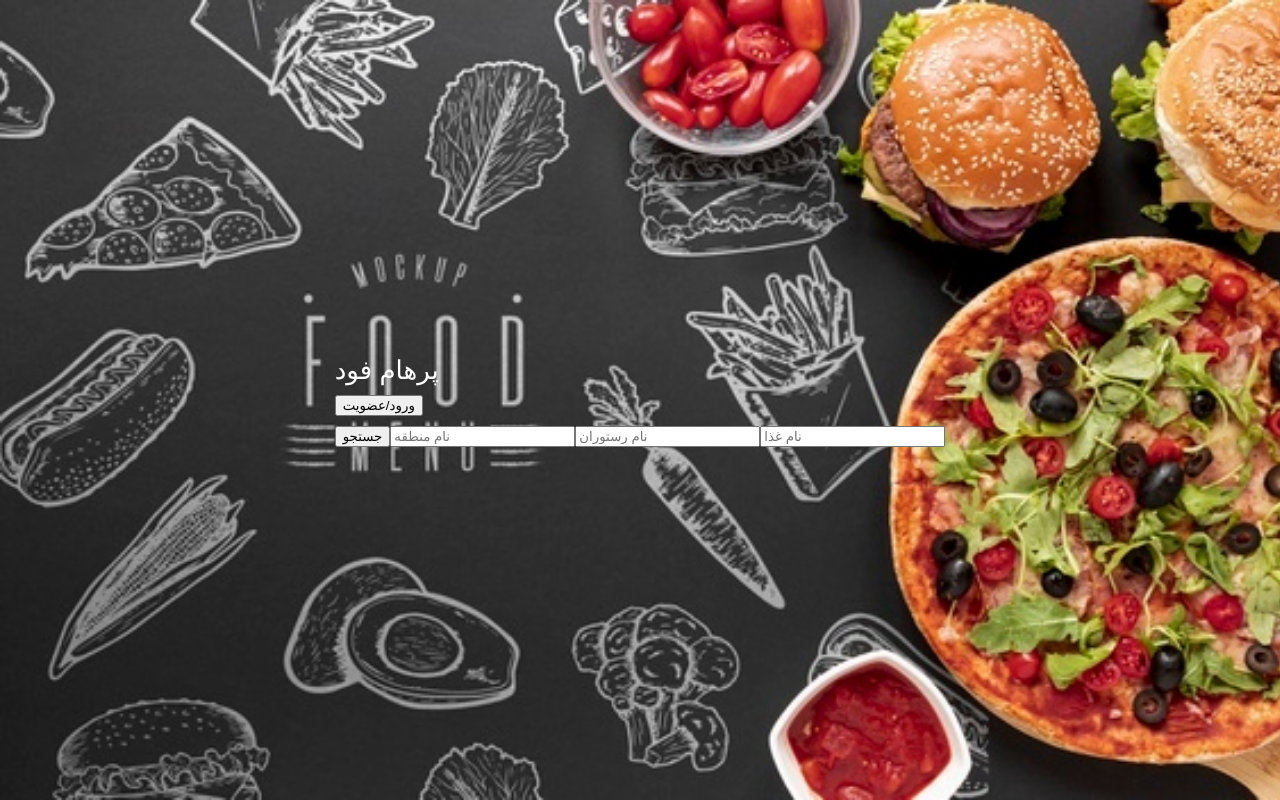
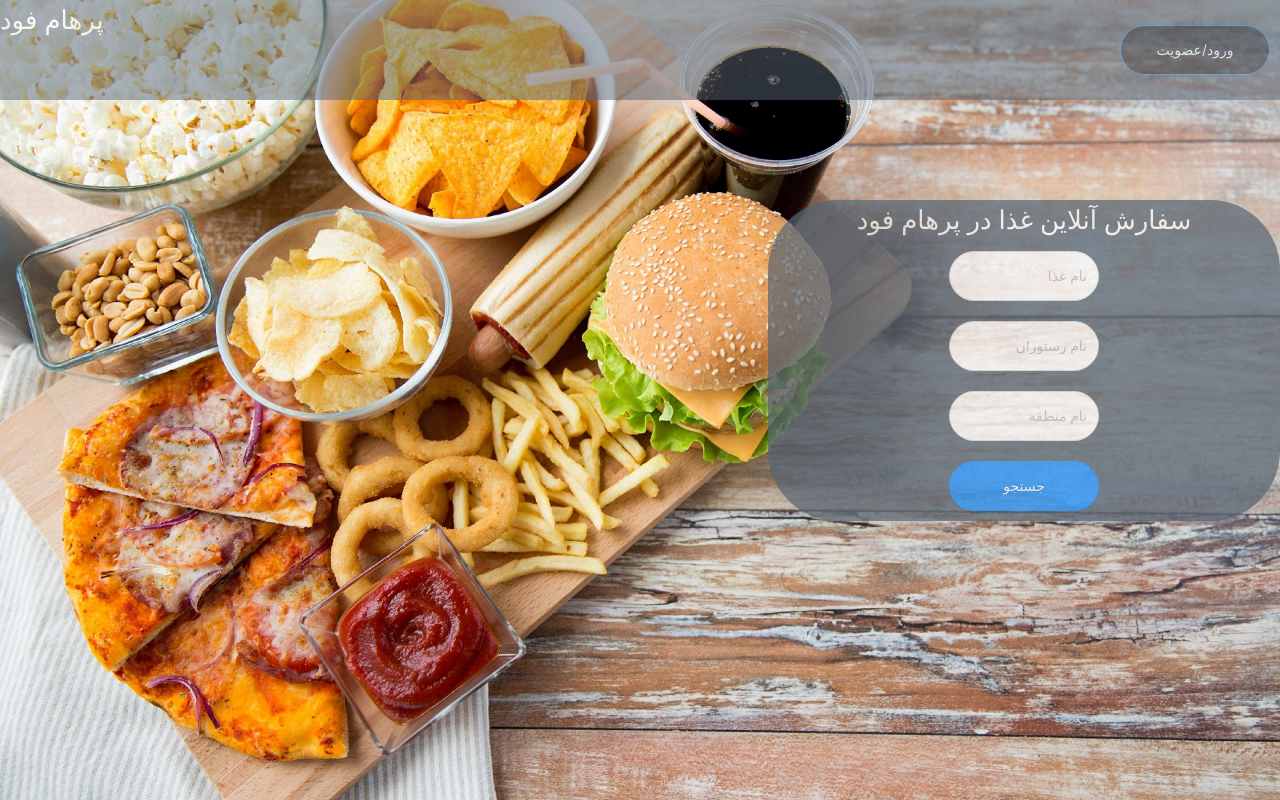
Before and after one commit to amirhallaji/ParhamFood_frontend, a React (Create React App) app: page / in a window 1280 px wide. Built offline with nearby package versions, Linux system fonts and the light colour scheme.

Commit message:
Search container is done,

```diff
--- a/src/App.js
+++ b/src/App.js
@@ -1,8 +1,9 @@
 import './App.css';
+import 'antd/dist/antd.css';
 import { Component } from 'react';
 
 
-import {HomePage} from './components/homepage/homepage.component';
+import { HomePage } from './components/homepage/homepage.component';
 
 
 class App extends Component {
@@ -18,9 +19,7 @@ class App extends Component {
 
   render() {
     return (
-      <div className='App-header'>
-        <HomePage></HomePage>
-      </div>
+      <HomePage></HomePage>
     )
   }
 
--- a/src/components/RegisterLogin/registerLogin.components.jsx
+++ b/src/components/RegisterLogin/registerLogin.components.jsx
@@ -4,6 +4,6 @@ import {Button} from 'antd'
 
 export const RegisterLogin = () => {
       return (
-            <Button>ورود/عضویت</Button>
+            <Button type="primary" shape="round" className='register-button'> ورود/عضویت </Button>
       )
 }
--- a/src/components/RegisterLogin/registerLogin.styles.css
+++ b/src/components/RegisterLogin/registerLogin.styles.css
@@ -0,0 +1,11 @@
+.register-button {
+      background-color: #17202A;
+      height: 50px;
+      width: 150px;
+      margin-top: 25px;
+      margin-right: 10px;
+}
+
+.register-button:hover, ::after {
+      background-color: black;
+}
--- a/src/components/homepage/homepage.styles.css
+++ b/src/components/homepage/homepage.styles.css
@@ -1,3 +1,16 @@
 .homepage {
-
-}
+      background: url('../../images/foodback.jpg');
+      background-repeat: no-repeat;
+      background-size: cover;
+      overflow: hidden;
+      /* background-color: #282c34; */
+      min-height: 100vh;
+      display: flex;
+      flex-direction: column;
+      /* align-items: center; */
+      /* justify-content: center; */
+      font-size: calc(10px + 2vmin);
+      color: white;
+      width: 100%;
+      height: 100%;
+    }
--- a/src/components/mainpageHeader/homepageHeader.component.jsx
+++ b/src/components/mainpageHeader/homepageHeader.component.jsx
@@ -6,7 +6,7 @@ import { RegisterLogin } from '../RegisterLogin/registerLogin.components';
 
 export const HomePageHeader = () => {
       return (
-            <div>
+            <div className='homepage-header'>
                   <TopicLeftHeader></TopicLeftHeader>
                   <RegisterLogin></RegisterLogin>
             </div>
--- a/src/components/mainpageHeader/homepageHeader.styles.css
+++ b/src/components/mainpageHeader/homepageHeader.styles.css
@@ -0,0 +1,8 @@
+.homepage-header {
+      background-color: #566573;
+      opacity: 0.5;
+      height: 100px;
+      display: flex;
+      flex-direction: row;
+      justify-content: space-between;
+}
--- a/src/components/searchContainer/searchContainer.component.jsx
+++ b/src/components/searchContainer/searchContainer.component.jsx
@@ -7,7 +7,7 @@ import { SearchTopicContainer } from '../searchTopicContainer/searchTopicContain
 
 export const SearchContainer = () => {
       return (
-            <div>
+            <div className='search-container'>
                   <SearchTopicContainer></SearchTopicContainer>
                   <SearchPart></SearchPart>
             </div>
--- a/src/components/searchContainer/searchContainer.styles.css
+++ b/src/components/searchContainer/searchContainer.styles.css
@@ -0,0 +1,13 @@
+.search-container {
+      background-color: #566573;
+      opacity: 0.7;
+      border-radius: 70px;
+      /* margin:auto; */
+      margin-left: 60%;
+      margin-top: 100px;
+      display: flex;
+      justify-content: center;
+      align-items: center;
+      flex-direction: column;
+
+}
--- a/src/components/searchPart/searchPart.component.jsx
+++ b/src/components/searchPart/searchPart.component.jsx
@@ -4,11 +4,11 @@ import { Input, Button } from 'antd';
 
 export const SearchPart = () => {
       return (
-            <div>
-                  <Button>جستجو</Button>
-                  <Input placeholder='نام منطقه'></Input>
-                  <Input placeholder='نام رستوران'></Input>
-                  <Input placeholder='نام غذا'></Input>
+            <div className='search-fields'>
+                  <Input type="search" className='search-field' placeholder='نام غذا'></Input>
+                  <Input type="search" className='search-field' placeholder='نام رستوران'></Input>
+                  <Input type="search" className='search-field' placeholder='نام منطقه'></Input>
+                  <Button type="primary" shape="round" className='search-field' >جستجو</Button>
             </div>
       )
 }
--- a/src/components/searchPart/searchPart.styles.css
+++ b/src/components/searchPart/searchPart.styles.css
@@ -0,0 +1,13 @@
+.search-field {
+      margin: 10px;
+      width: 150px;
+      height: 50px;
+      border-radius: 25px;
+      outline: none;
+      direction: rtl;
+}
+
+.search-fields {
+      display: flex;
+      flex-direction: column;
+}
--- a/src/components/searchTopicContainer/searchTopicContainer.component.jsx
+++ b/src/components/searchTopicContainer/searchTopicContainer.component.jsx
@@ -4,6 +4,6 @@ import './searchTopicContainer.styles.css';
 
 export const SearchTopicContainer = () => {
       return (
-            <div></div>
+            <div>سفارش آنلاین غذا در پرهام فود</div>
       )
 }
```
Also changed, not shown: src/images/foodback.jpg.
